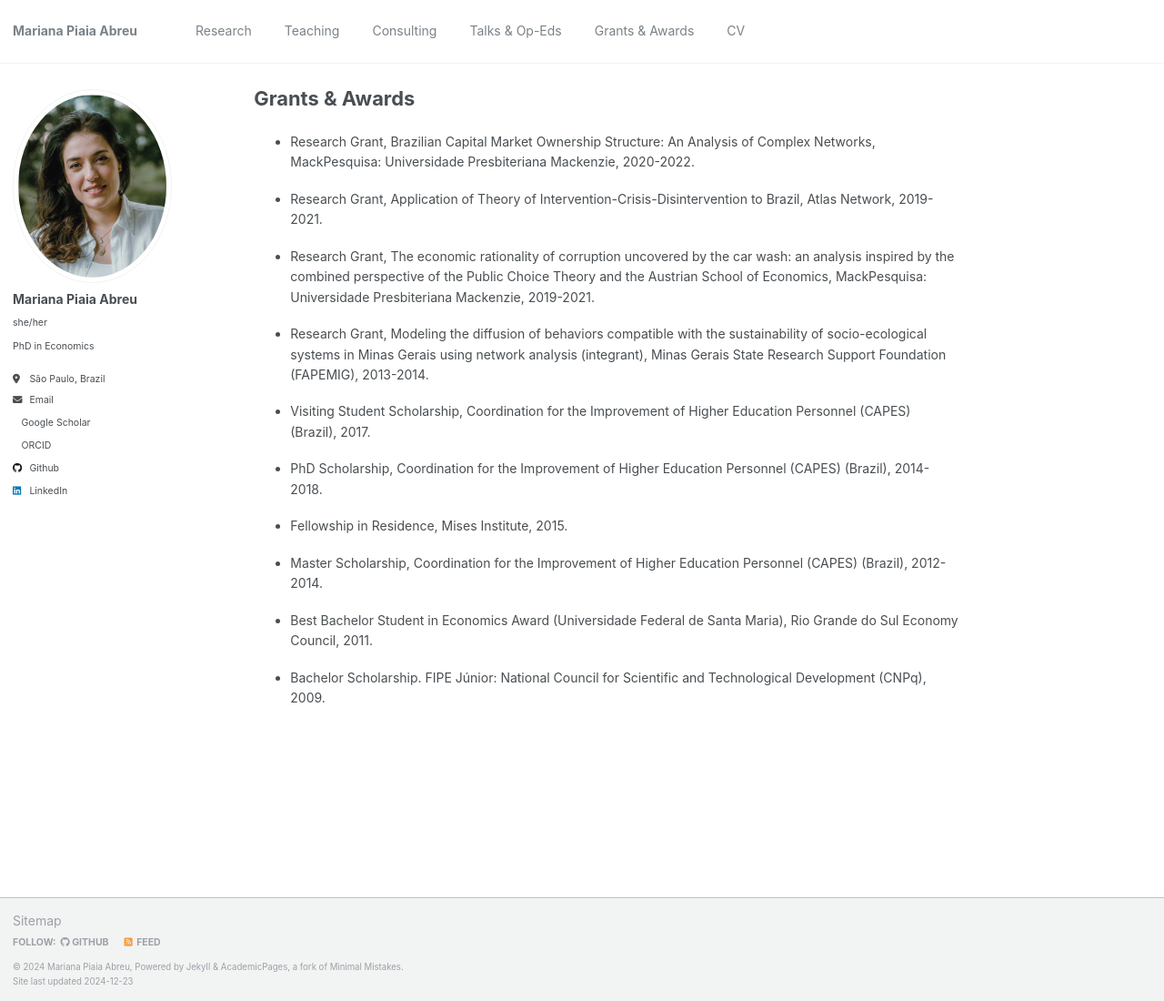
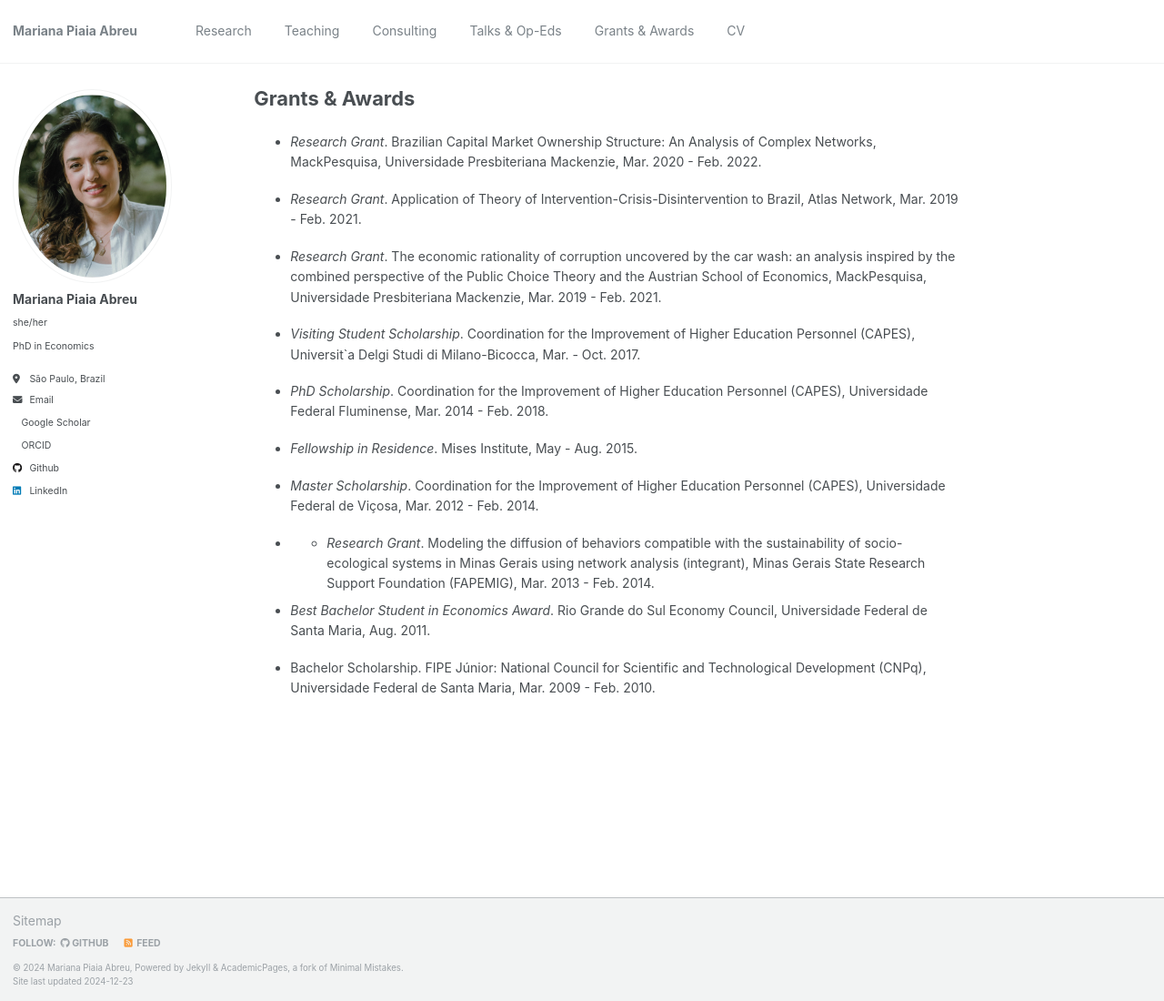
Before and after one commit to piaiaabreu/piaiaabreu.github.io, a Jekyll site: the page built from _pages/grants.md, in a window 1280 px wide and 1100 px high. Shown: the whole window at 91% size. Built offline with Jekyll 4.4.1, drawn with Linux system fonts in a browser that asks for light colours; a style sheet for code colours, icons or effects is not loaded.

Commit message:
Update grants.md

```diff
--- a/_pages/grants.md
+++ b/_pages/grants.md
@@ -7,22 +7,22 @@ redirect_from:
   - /grants.html
 ---
 
-* Research Grant, Brazilian Capital Market Ownership Structure: An Analysis of Complex Networks, MackPesquisa: Universidade Presbiteriana Mackenzie, 2020-2022.
+* _Research Grant_. Brazilian Capital Market Ownership Structure: An Analysis of Complex Networks, MackPesquisa, Universidade Presbiteriana Mackenzie, Mar. 2020 - Feb. 2022.
 
-* Research Grant, Application of Theory of Intervention-Crisis-Disintervention to Brazil, Atlas Network, 2019-2021.
+* _Research Grant_. Application of Theory of Intervention-Crisis-Disintervention to Brazil, Atlas Network, Mar. 2019 -  Feb. 2021.
 
-* Research Grant, The economic rationality of corruption uncovered by the car wash: an analysis inspired by the combined perspective of the Public Choice Theory and the Austrian School of Economics, MackPesquisa: Universidade Presbiteriana Mackenzie, 2019-2021.
+* _Research Grant_. The economic rationality of corruption uncovered by the car wash: an analysis inspired by the combined perspective of the Public Choice Theory and the Austrian School of Economics, MackPesquisa, Universidade Presbiteriana Mackenzie, Mar. 2019 - Feb. 2021.
 
-* Research Grant, Modeling the diffusion of behaviors compatible with the sustainability of socio-ecological systems in Minas Gerais using network analysis (integrant), Minas Gerais State Research Support Foundation (FAPEMIG), 2013-2014.
+* _Visiting Student Scholarship_. Coordination for the Improvement of Higher Education Personnel (CAPES), Universit`a Delgi Studi di Milano-Bicocca, Mar. - Oct. 2017.
 
-* Visiting Student Scholarship, Coordination for the Improvement of Higher Education Personnel (CAPES) (Brazil), 2017.
+* _PhD Scholarship_. Coordination for the Improvement of Higher Education Personnel (CAPES), Universidade Federal Fluminense, Mar. 2014 - Feb. 2018.
 
-* PhD Scholarship, Coordination for the Improvement of Higher Education Personnel (CAPES) (Brazil), 2014-2018.
+* _Fellowship in Residence_. Mises Institute, May - Aug. 2015.
 
-* Fellowship in Residence, Mises Institute, 2015.
+* _Master Scholarship_. Coordination for the Improvement of Higher Education Personnel (CAPES), Universidade Federal de Viçosa,  Mar. 2012 - Feb. 2014.
 
-* Master Scholarship, Coordination for the Improvement of Higher Education Personnel (CAPES) (Brazil), 2012-2014.
+* * _Research Grant_. Modeling the diffusion of behaviors compatible with the sustainability of socio-ecological systems in Minas Gerais using network analysis (integrant), Minas Gerais State Research Support Foundation (FAPEMIG), Mar. 2013 - Feb. 2014.
 
-* Best Bachelor Student in Economics Award (Universidade Federal de Santa Maria), Rio Grande do Sul Economy Council, 2011.
+* _Best Bachelor Student in Economics Award_. Rio Grande do Sul Economy Council, Universidade Federal de Santa Maria, Aug. 2011.
 
-* Bachelor Scholarship. FIPE Júnior: National Council for Scientific and Technological Development (CNPq), 2009.
+* Bachelor Scholarship. FIPE Júnior: National Council for Scientific and Technological Development (CNPq), Universidade Federal de Santa Maria, Mar. 2009 - Feb. 2010.
```
